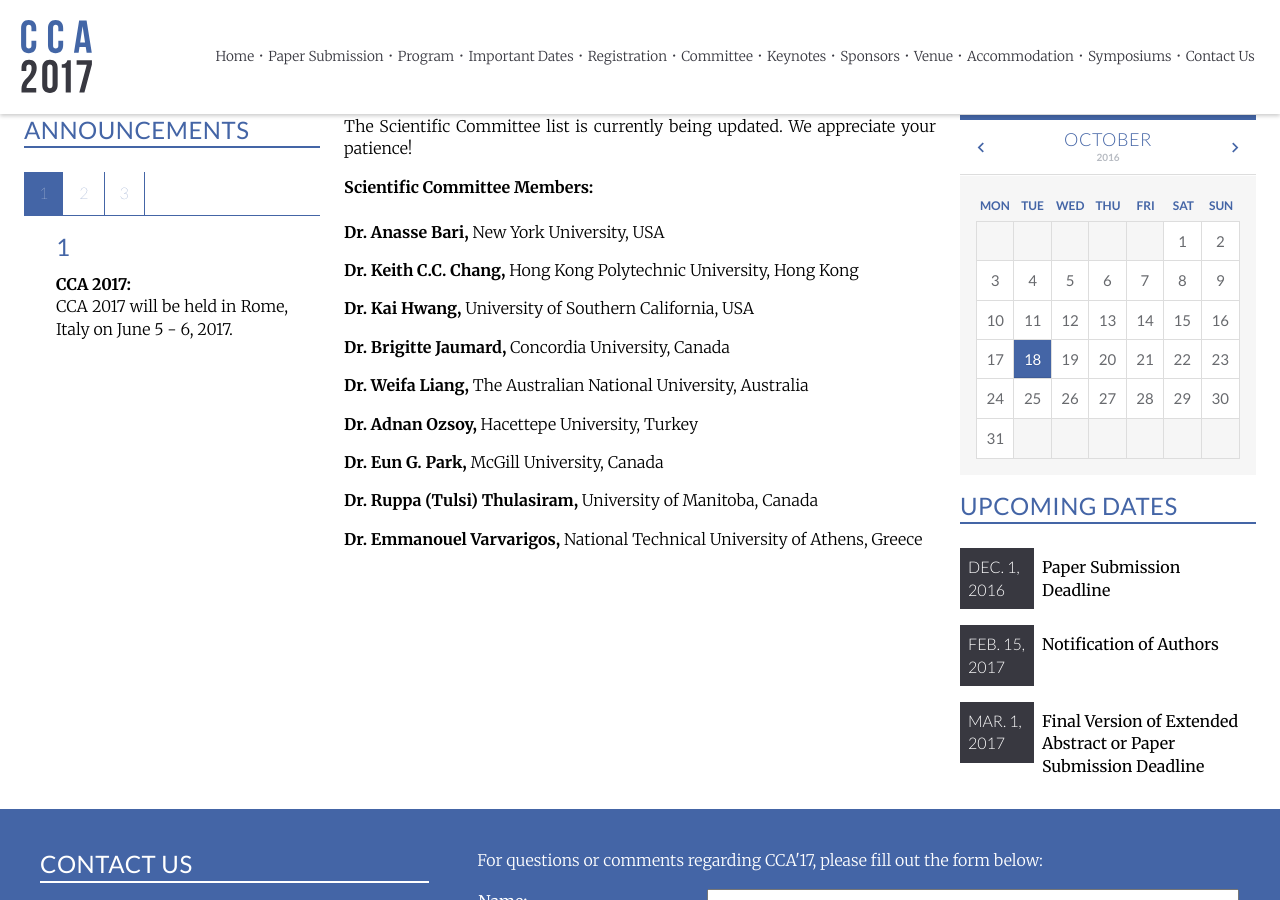
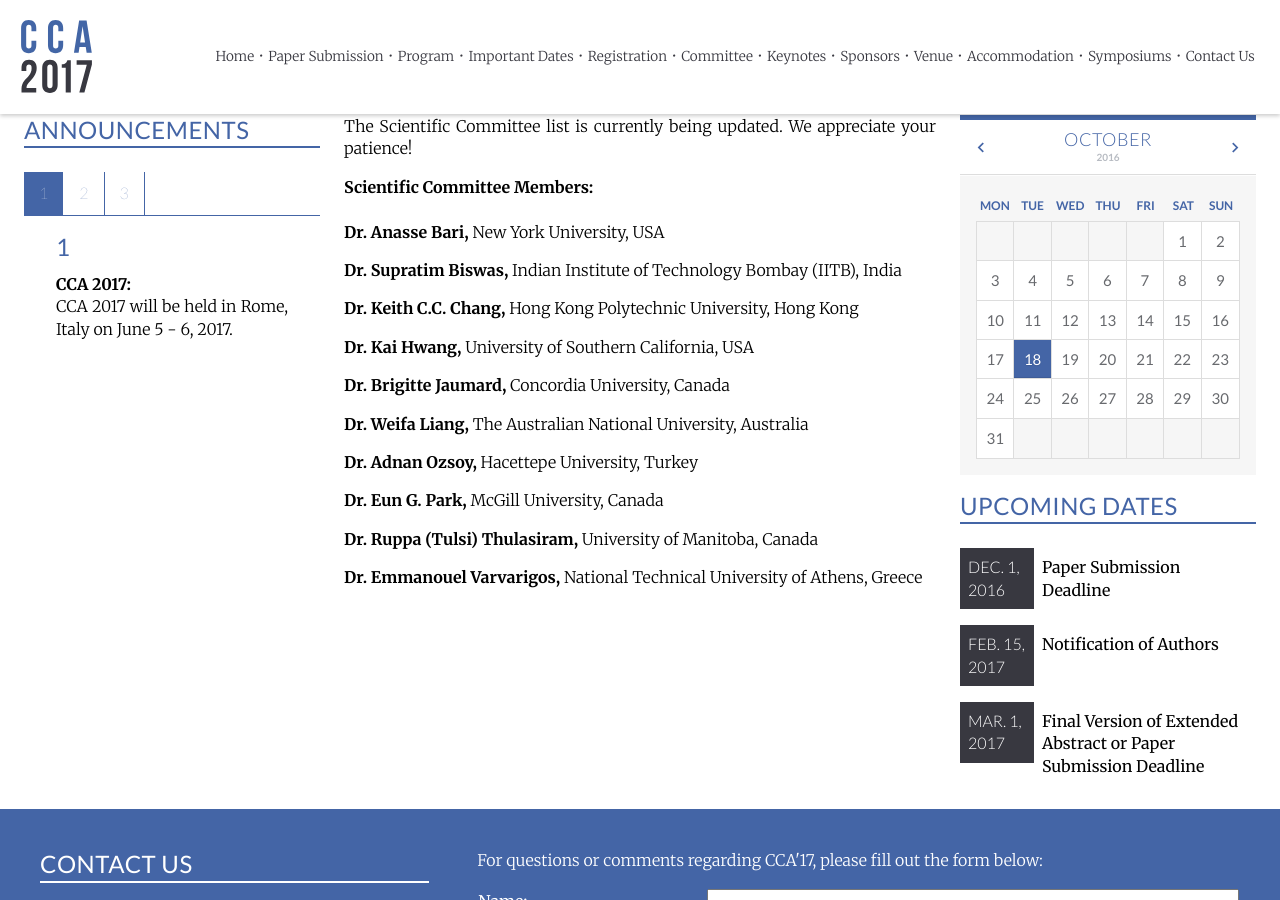
Before and after one commit to intaset/ccaconference, a Jekyll site: the page built from committee.html, in a window 1280 px wide and 900 px high, scrolled down 416 px. Built offline with Jekyll 4.4.1, drawn with Linux system fonts in a browser that asks for light colours; nearby versions of some CDN libraries; Markdown is read by kramdown in place of the engine named in the settings; comment, search, counter and statistics services are not loaded.

Commit message:
updated sc

```diff
--- a/committee.html
+++ b/committee.html
@@ -12,6 +12,7 @@ keyword: cloud services, iaas, paas, saas, cloud infrastructures, cloud computin
     <p class="bold">Scientific Committee Members:</p><br>
 
     <p class="body"><b>Dr. Anasse Bari,</b> New York University, USA</p>
+    <p class="body"><b>Dr. Supratim Biswas,</b> Indian Institute of Technology Bombay (IITB), India</p>
     <p class="body"><b>Dr. Keith C.C. Chang,</b> Hong Kong Polytechnic University, Hong Kong</p>
     <p class="body"><b>Dr. Kai Hwang,</b> University of Southern California, USA</p>
     <p class="body"><b>Dr. Brigitte Jaumard,</b> Concordia University, Canada</p>
```
Also changed, not shown: 1 other file.
